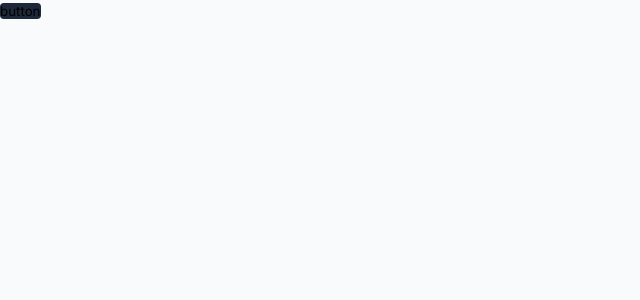
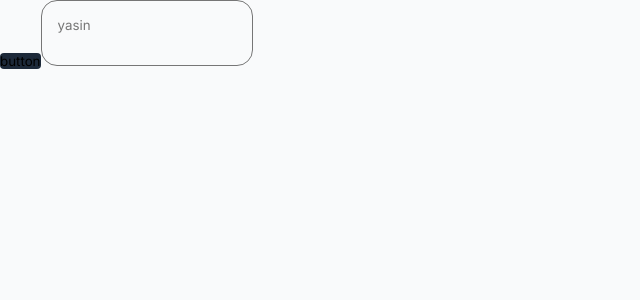
Before and after one commit to 90pixel/todo-ts, a Next.js app: page / in a window 1280 px wide. Shown: the top 300 px of the page, without its empty margins (0-640 px from the left). Built offline with nearby package versions, Linux system fonts and the light colour scheme.

Commit message:
styledTextarea

```diff
--- a/components/Textarea.tsx
+++ b/components/Textarea.tsx
@@ -30,8 +30,12 @@ const Textarea: FC<TextareaProps> = ({
 export default Textarea;
 
 const TextareaInput = styled('textarea', {
-  borderRadius: 10,
-  background: '#ddd',
-  color: '#f23123',
-  p: 10,
+  borderRadius: '$2xl',
+  color: '$gray400',
+  background: '$gray50',
+  p: 16,
+  resize: 'none',
+  '&:focus': {
+    outline: 'none',
+  },
 });
--- a/pages/index.tsx
+++ b/pages/index.tsx
@@ -1,3 +1,4 @@
+import Textarea from 'components/Textarea';
 import type { NextPage } from 'next';
 import { styled } from 'stitches.config';
 
@@ -5,6 +6,7 @@ const Home: NextPage = () => {
   return (
     <div>
       <CustomButton>button</CustomButton>
+      <Textarea placeholder={'yasin'} />
     </div>
   );
 };
```
